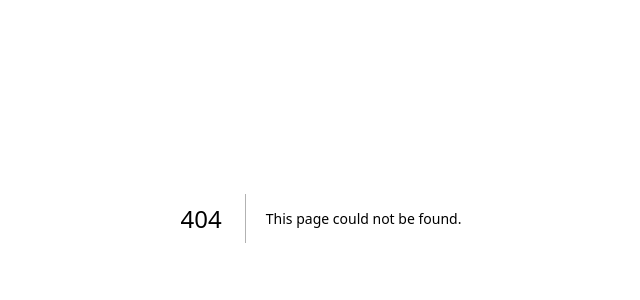
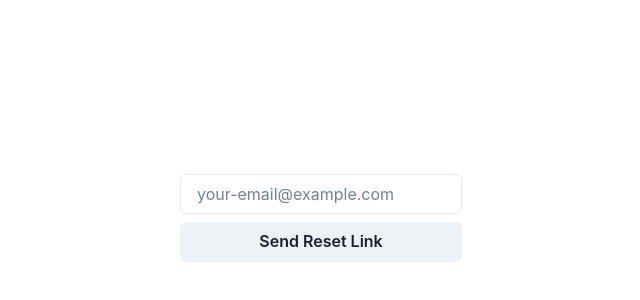
Before and after one commit to avintimilsina/hulak, a Next.js app in the folder apps/web/: page /auth/forgot-password in a window 1280 px wide. Before the commit this address had no page. Shown: the part 182-482 px from the top of the page, without its empty margins (319-959 px from the left). Built offline with nearby package versions, Linux system fonts and the light colour scheme; no server answers.

Commit message:
feat(web): :sparkles: added forgot password page

```diff
--- /dev/null
+++ b/apps/web/src/components/auth/ForgotPasswordForm.tsx
@@ -0,0 +1,71 @@
+import {
+	Button,
+	FormControl,
+	FormErrorMessage,
+	Input,
+	Stack,
+	VStack,
+	useToast,
+} from "@chakra-ui/react";
+import { Field, Form, Formik, FormikProps } from "formik";
+import { useRouter } from "next/router";
+import { useSendPasswordResetEmail } from "react-firebase-hooks/auth";
+import * as Yup from "yup";
+import { auth } from "../../../firebase";
+
+const ForgotPasswordForm = () => {
+	const [sendPasswordResetEmail] = useSendPasswordResetEmail(auth);
+	const toast = useToast();
+	const router = useRouter();
+	return (
+		<Formik
+			initialValues={{ email: "" }}
+			validationSchema={Yup.object({
+				email: Yup.string().email("Invalid email address").required("Required"),
+			})}
+			onSubmit={async (values, actions) => {
+				const success = await sendPasswordResetEmail(values.email);
+				actions.setSubmitting(false);
+				if (success) {
+					router.push("/auth/login");
+					if (!toast.isActive("login")) {
+						toast({
+							title: `Reset link sent to ${values.email}`,
+							status: "success",
+							isClosable: true,
+							id: "login",
+						});
+					}
+				}
+			}}
+		>
+			{(props: FormikProps<any>) => (
+				<Form>
+					<VStack gap={2}>
+						<Field name="email">
+							{({ field, form }: any) => (
+								<FormControl
+									isInvalid={form.errors.email && form.touched.email}
+								>
+									<Input
+										{...field}
+										type="email"
+										placeholder="your-email@example.com"
+									/>
+									<FormErrorMessage>{form.errors.email}</FormErrorMessage>
+								</FormControl>
+							)}
+						</Field>
+						<Stack spacing={6} width="full">
+							<Button type="submit" isLoading={props.isSubmitting}>
+								Send Reset Link
+							</Button>
+						</Stack>
+					</VStack>
+				</Form>
+			)}
+		</Formik>
+	);
+};
+
+export default ForgotPasswordForm;
--- /dev/null
+++ b/apps/web/src/pages/auth/forgot-password.tsx
@@ -0,0 +1,10 @@
+import ForgotPasswordForm from "@/components/auth/ForgotPasswordForm";
+import { Grid } from "@chakra-ui/react";
+
+const Register = () => (
+	<Grid placeItems="center" h="100vh">
+		<ForgotPasswordForm />
+	</Grid>
+);
+
+export default Register;
```
